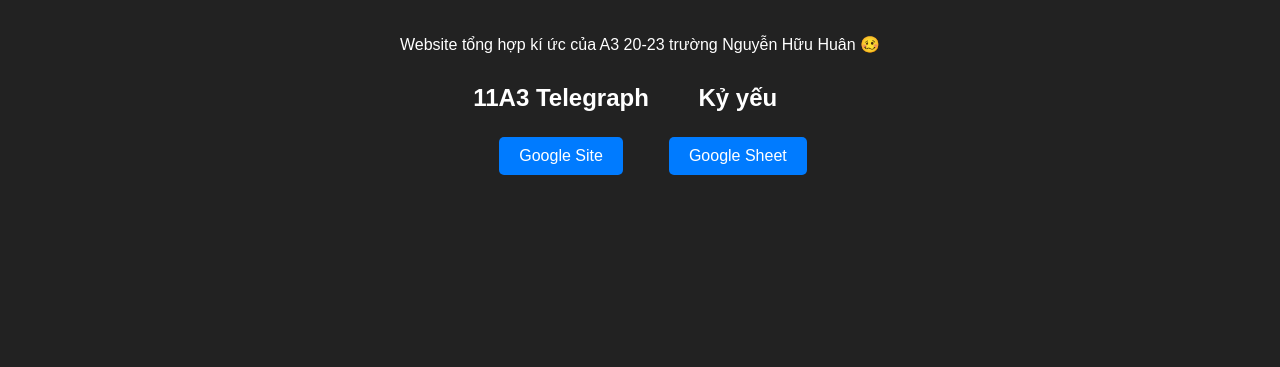
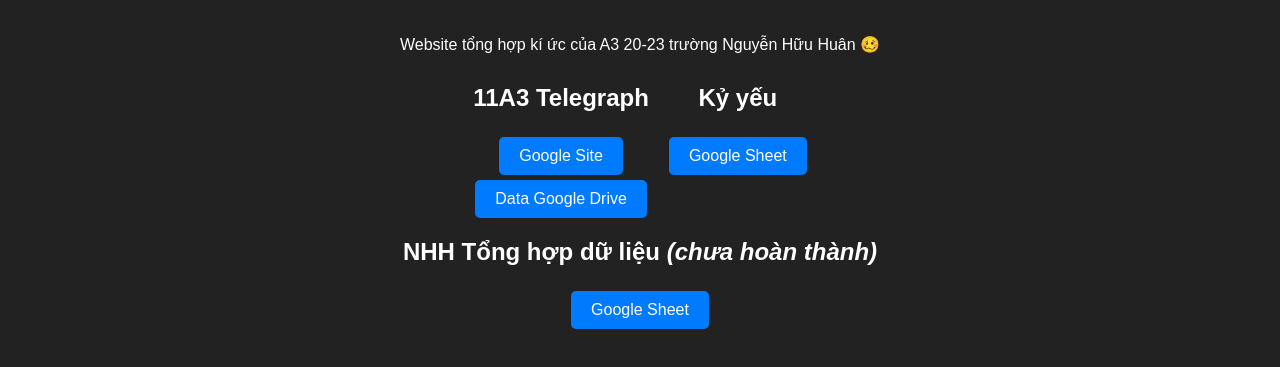
Before and after one commit to KevinNitroG/KI-YEU-12A3-20-23, a plain HTML site: page index.html in a window 1280 px wide. Shown: the part 73-440 px from the top of the page. Drawn offline with Linux system fonts and the light colour scheme.

Commit message:
add DataGGDrive for Telegraph add NHH Tổng hợp dữ liệu

```diff
--- a/index.html
+++ b/index.html
@@ -26,6 +26,11 @@
           <a href="https://sites.google.com/view/nhh11a3/home" class="button"
             >Google Site</a
           >
+          <a
+            href="https://drive.google.com/drive/folders/11DmrpiRO9aOlcUQN_9TQWtQgzyC7VXMs?usp=drive_link"
+            class="button"
+            >Data Google Drive</a
+          >
         </div>
         <div class="space">
           <h2>Kỷ yếu</h2>
@@ -36,6 +41,16 @@
           >
         </div>
       </div>
+      <div class="space-container">
+        <div class="space">
+          <h2>NHH Tổng hợp dữ liệu <i>(chưa hoàn thành)</i></h2>
+          <a
+            href="https://docs.google.com/spreadsheets/d/1xzfWcnJZyt9wNMexTPbU30yUv-j2BVo3noM_qCT3mCU/edit?usp=sharing"
+            class="button"
+            >Google Sheet</a
+          >
+        </div>
+      </div>
     </div>
   </body>
 </html>
```
